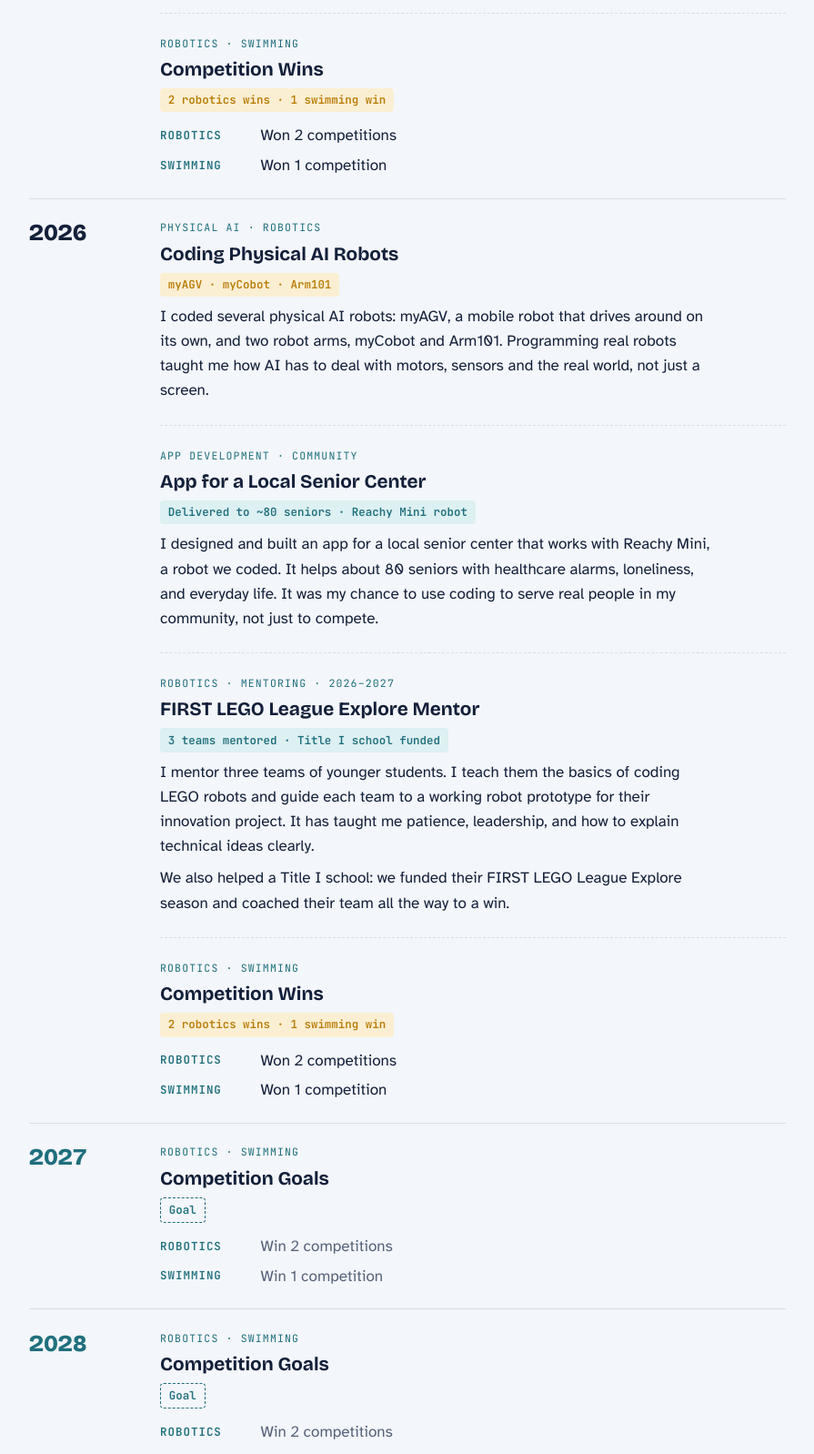
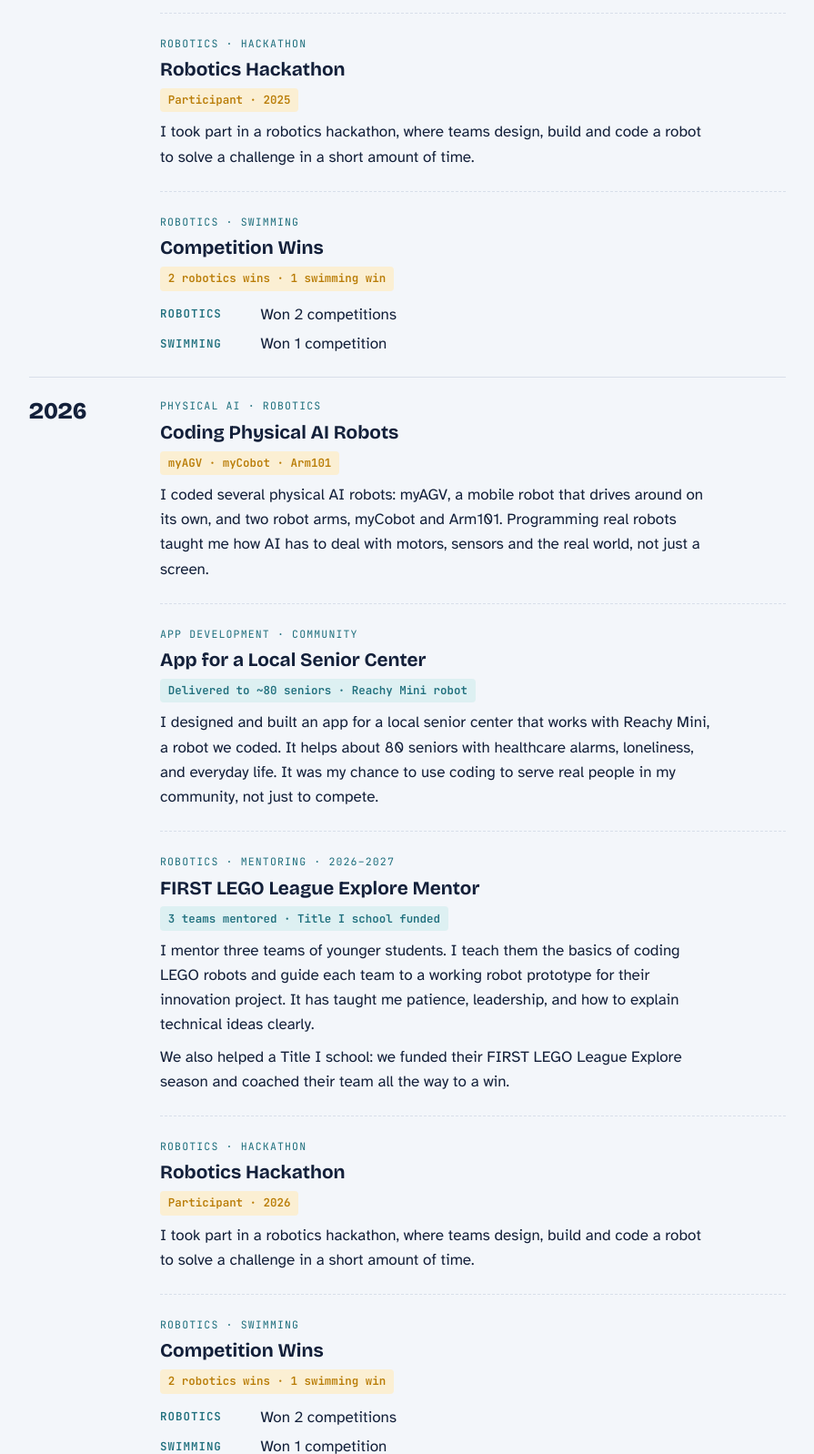
Before and after one commit to aarivakumar/aariv-journey, a plain HTML site: page index.html in a window 1280 px wide. Shown: the part 2440-4038 px from the top of the page at 91% size, without its empty margins (192-1087 px from the left). Drawn offline with nearby package versions, Linux system fonts and the light colour scheme.

Commit message:
Add robotics hackathon to 2025 and 2026
Co-Authored-By: Claude Opus 5.5 <noreply@anthropic.com>

```diff
--- a/index.html
+++ b/index.html
@@ -261,6 +261,12 @@ footer { font-family: var(--mono); font-size: 0.75rem; color: var(--muted); }
             <span class="result">1st place · Breaststroke · Arm stroke</span>
             <p>I got into the Splash swimming program and won first place in both breaststroke and arm stroke.</p>
           </div>
+          <div class="item what" data-area="robotics">
+            <span class="area">Robotics · Hackathon</span>
+            <h3>Robotics Hackathon</h3>
+            <span class="result">Participant · 2025</span>
+            <p>I took part in a robotics hackathon, where teams design, build and code a robot to solve a challenge in a short amount of time.</p>
+          </div>
           <div class="item what" data-area="robotics chess">
             <span class="area">Robotics · Swimming</span>
             <h3>Competition Wins</h3>
@@ -294,6 +300,12 @@ footer { font-family: var(--mono); font-size: 0.75rem; color: var(--muted); }
             <span class="result service">3 teams mentored · Title I school funded</span>
             <p>I mentor three teams of younger students. I teach them the basics of coding LEGO robots and guide each team to a working robot prototype for their innovation project. It has taught me patience, leadership, and how to explain technical ideas clearly.</p>
             <p>We also helped a Title I school: we funded their FIRST LEGO League Explore season and coached their team all the way to a win.</p>
+          </div>
+          <div class="item what" data-area="robotics">
+            <span class="area">Robotics · Hackathon</span>
+            <h3>Robotics Hackathon</h3>
+            <span class="result">Participant · 2026</span>
+            <p>I took part in a robotics hackathon, where teams design, build and code a robot to solve a challenge in a short amount of time.</p>
           </div>
           <div class="item what" data-area="robotics chess">
             <span class="area">Robotics · Swimming</span>
```
